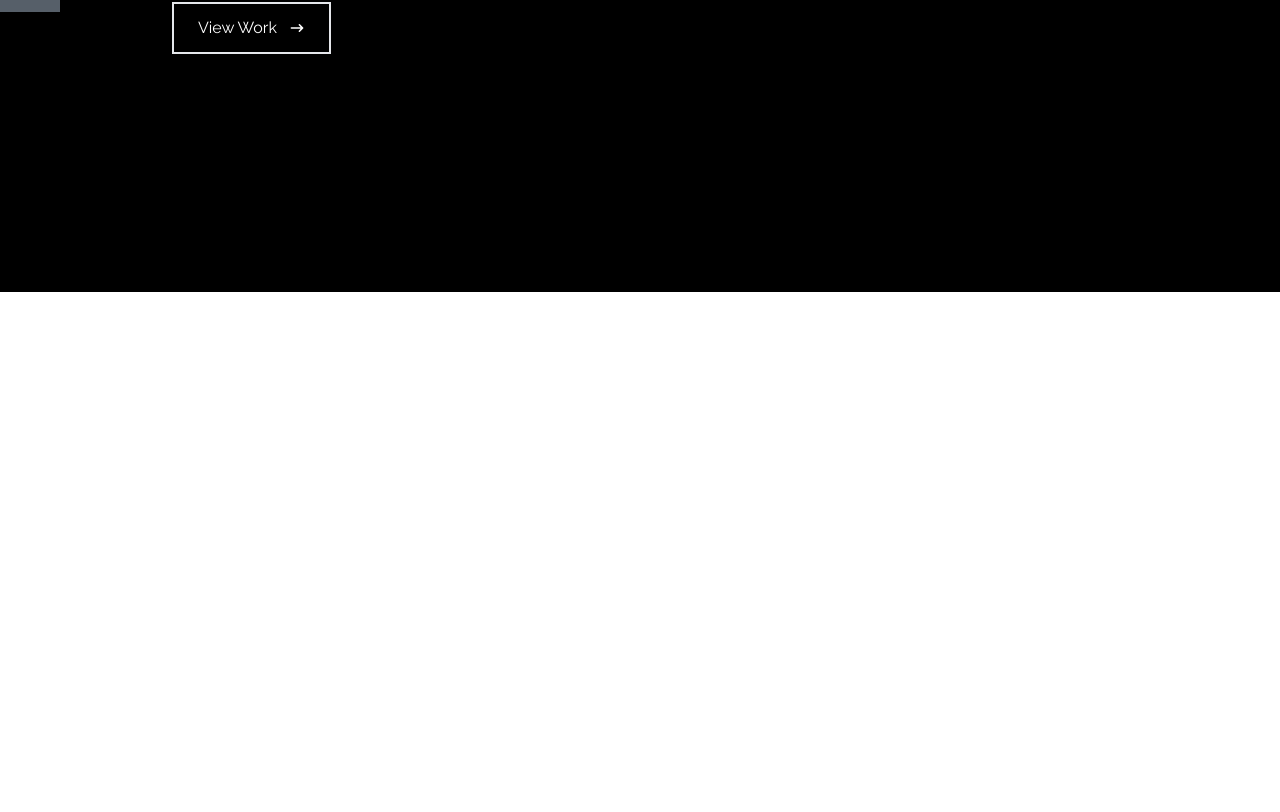
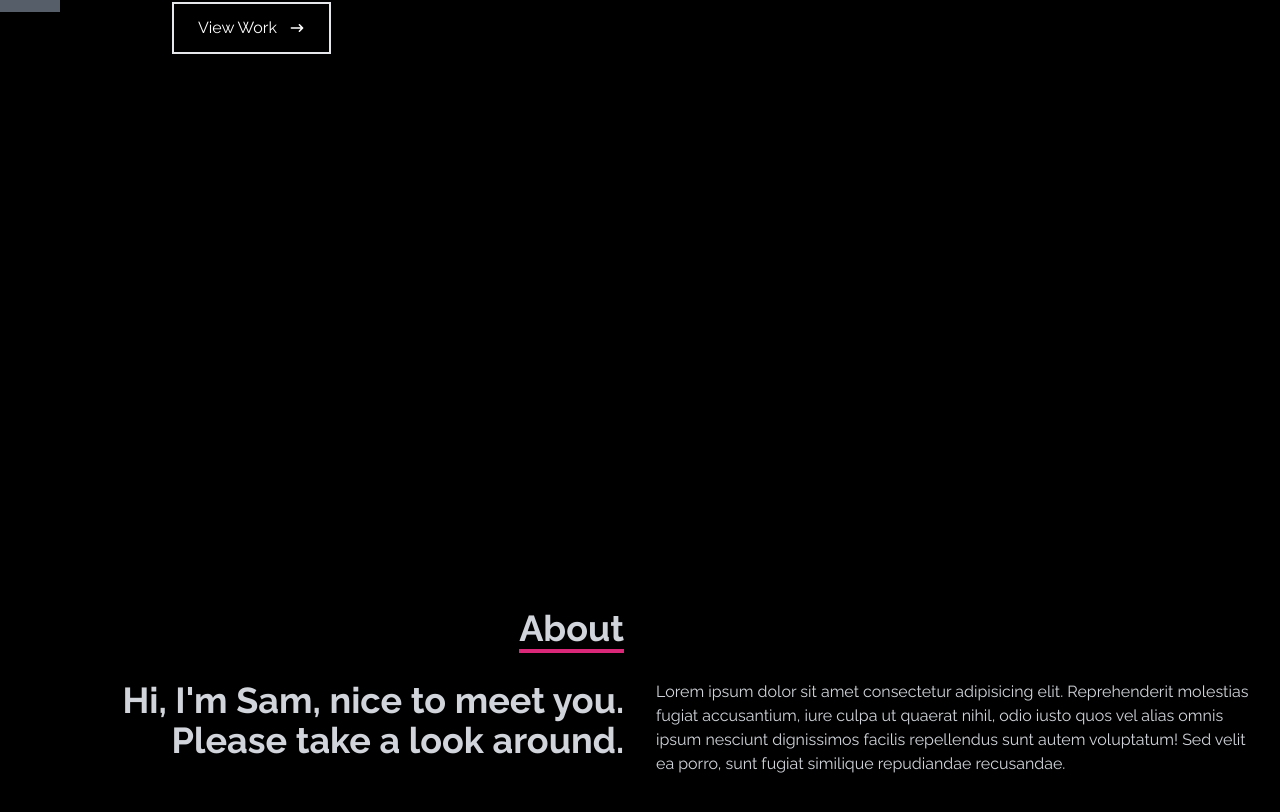
Before and after one commit to sdjhen/sdjhen-portfolio, a React (Vite) app: page / in a window 1280 px wide. Shown: the part 508-1320 px from the top of the page. Before the commit the page ends 800 px from the top, so only its background shows below. Built offline with nearby package versions, Linux system fonts and the light colour scheme; a web font is replaced by a local one.

Commit message:
completed About component

```diff
--- a/src/App.jsx
+++ b/src/App.jsx
@@ -2,6 +2,7 @@ import React from 'react'
 import './App.css'
 import Navbar from './components/Navbar'
 import Hero from './components/Hero'
+import About from './components/About'
 
 
 const App = () => {
@@ -10,6 +11,7 @@ const App = () => {
     <div>
       <Navbar />
       <Hero />
+      <About />
 
 
     </div>
--- /dev/null
+++ b/src/components/About.jsx
@@ -0,0 +1,28 @@
+import React from 'react'
+
+const About = () => {
+  return (
+    <div name='about' className='w-full h-screen bg-[#000] text-gray-300'>
+        <div className='flex flex-col justify-center items-center w-full h-full'>
+        <div className='max-w[1000px] w-full grid grid-cols-2 gap-8'>
+        <div className='sm:text-right pb-8 pl-4'>
+        <p className='text-4xl font-bold inline border-b-4 border-pink-600'>
+            About
+        </p>
+        </div>
+        <div></div>
+        </div>
+        <div className='max-w[1000px] w-full grid sm:grid-cols-2 gap-8 px-4'>
+            <div className=' sm:text-right text-4xl font-bold '>
+                <p>Hi, I'm Sam, nice to meet you. Please take a look around.</p>
+            </div>
+            <div>
+                <p>Lorem ipsum dolor sit amet consectetur adipisicing elit. Reprehenderit molestias fugiat accusantium, iure culpa ut quaerat nihil, odio iusto quos vel alias omnis ipsum nesciunt dignissimos facilis repellendus sunt autem voluptatum! Sed velit ea porro, sunt fugiat similique repudiandae recusandae.</p>
+            </div>
+        </div>
+        </div>
+    </div>
+  )
+}
+
+export default About
```
